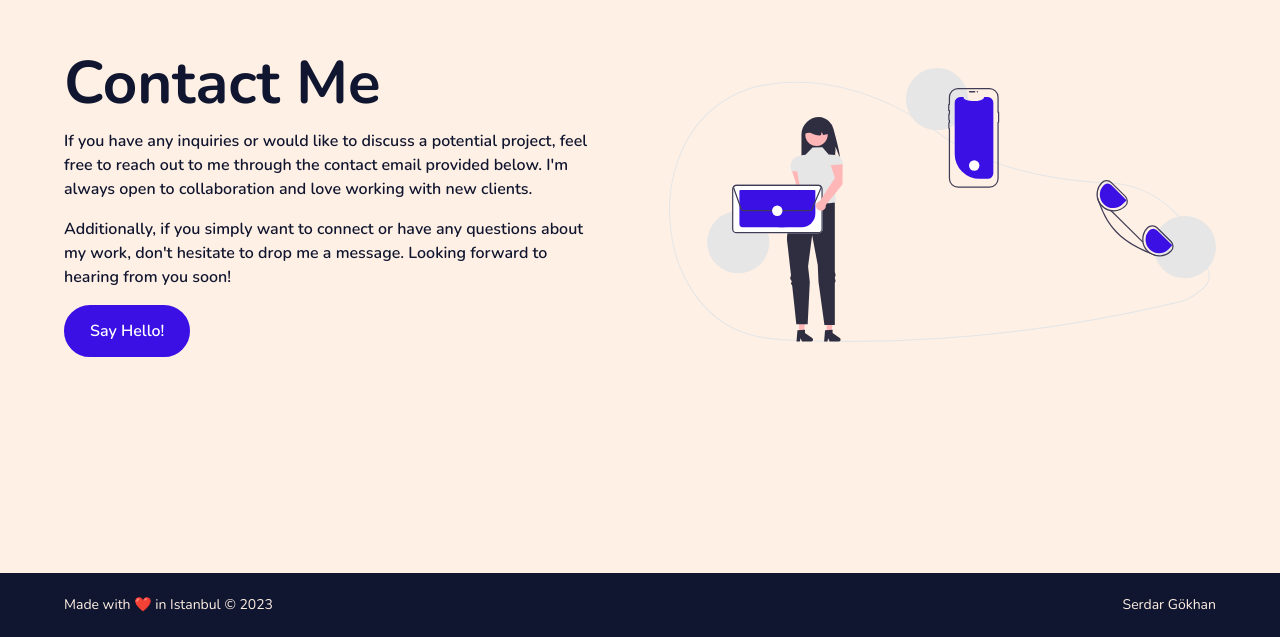
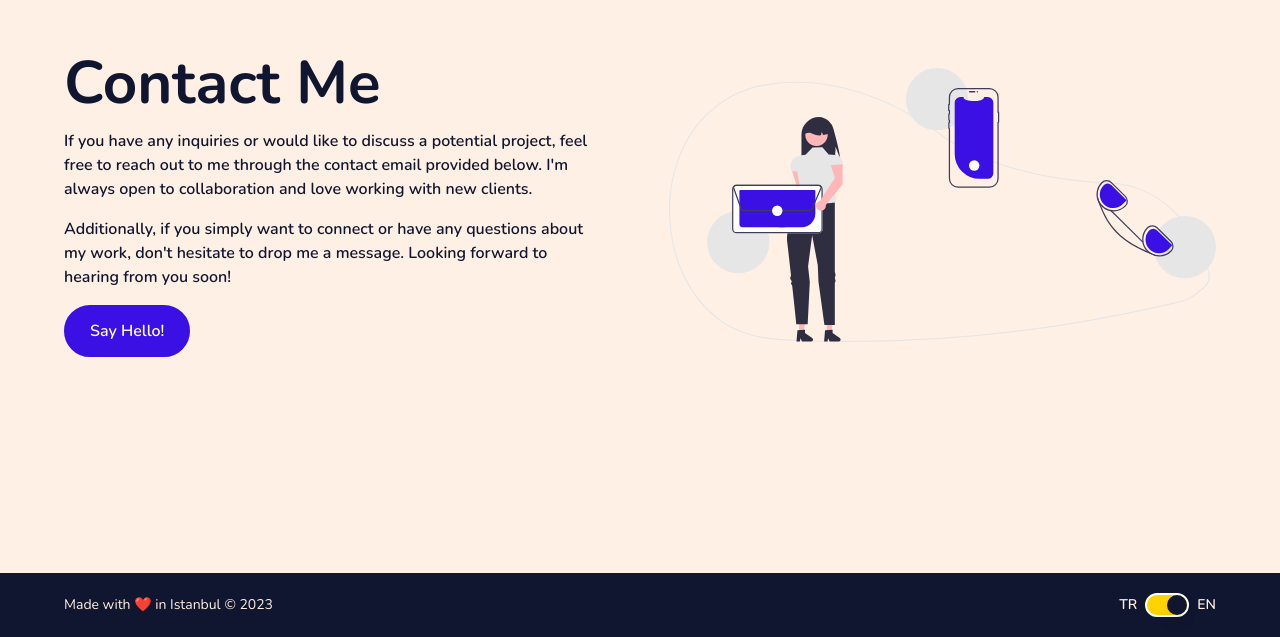
Before and after one commit to serdargokhan/serdargokhan.dev, a Next.js app: page /en in a window 1280 px wide. Shown: the part 2834-3471 px from the top of the page. Built offline with nearby package versions, Linux system fonts and the light colour scheme.

Commit message:
feat: implement locale-switcher

```diff
--- a/src/components/layouts/Footer/index.tsx
+++ b/src/components/layouts/Footer/index.tsx
@@ -1,9 +1,30 @@
+"use client";
+
+import { Label } from "@src/components/ui/Label";
+import { Switch } from "@src/components/ui/Switch";
+import { useRouter, usePathname } from "next/navigation";
+
 function Footer() {
+    const router = useRouter();
+
+    const pathname = usePathname();
+
     return (
         <footer className="h-16 flex items-center bg-primary-300 text-primary-400 cursor-default">
-            <div className="container flex justify-between text-sm">
+            <div className="container flex justify-between text-sm items-center">
                 <p>Made with ❤️ in Istanbul © {new Date().getFullYear()}</p>
-                <p>Serdar Gökhan</p>
+                <div className="flex items-center space-x-2 font-semibold">
+                    <Label htmlFor="lang">TR</Label>
+                    <Switch
+                        id="lang"
+                        className="bg-primary-100 border-white [&>span]:bg-primary-300"
+                        defaultChecked={pathname !== "/tr"}
+                        onCheckedChange={checkedValue => {
+                            router.push(checkedValue ? "/" : "/tr");
+                        }}
+                    />
+                    <Label htmlFor="lang">EN</Label>
+                </div>
             </div>
         </footer>
     );
```
